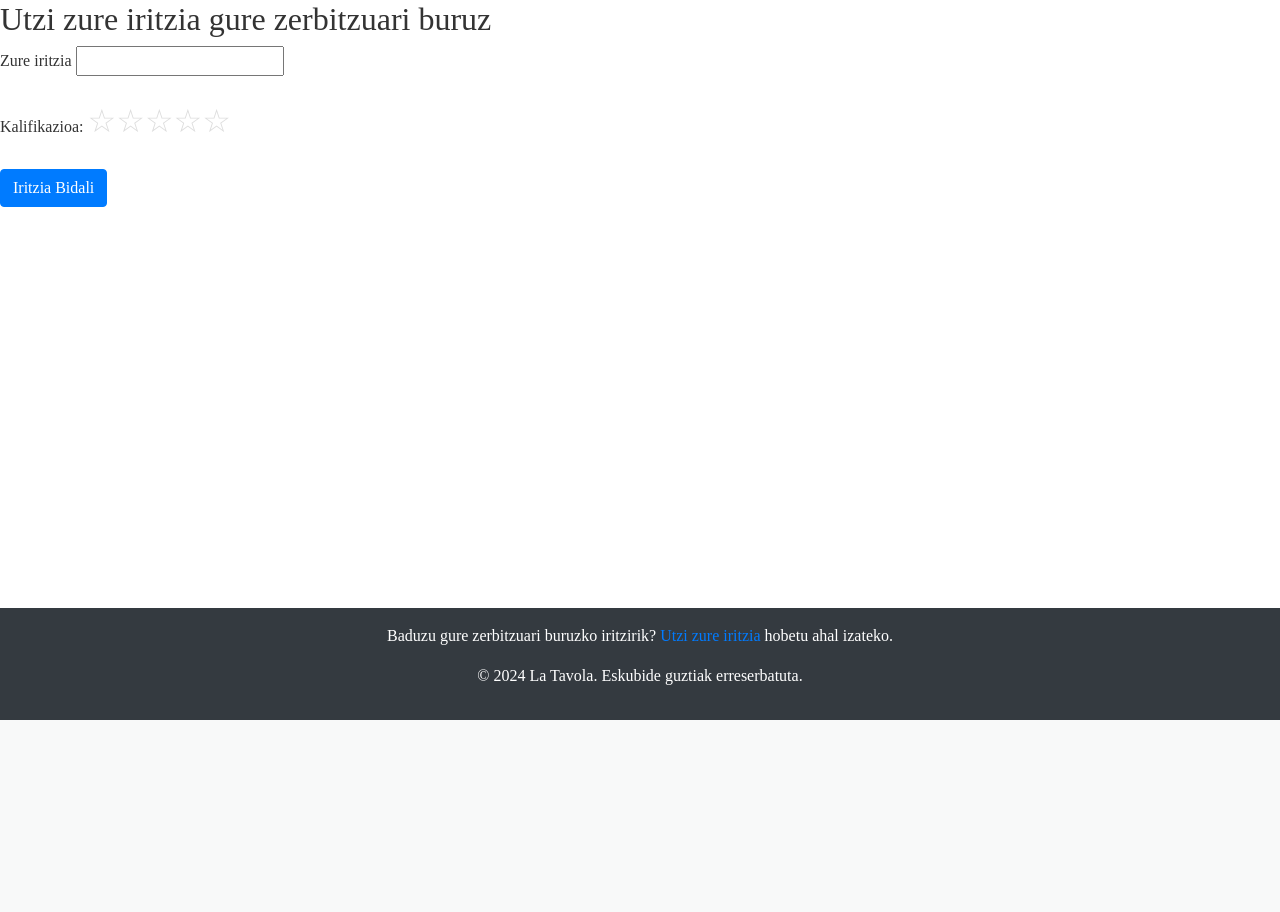
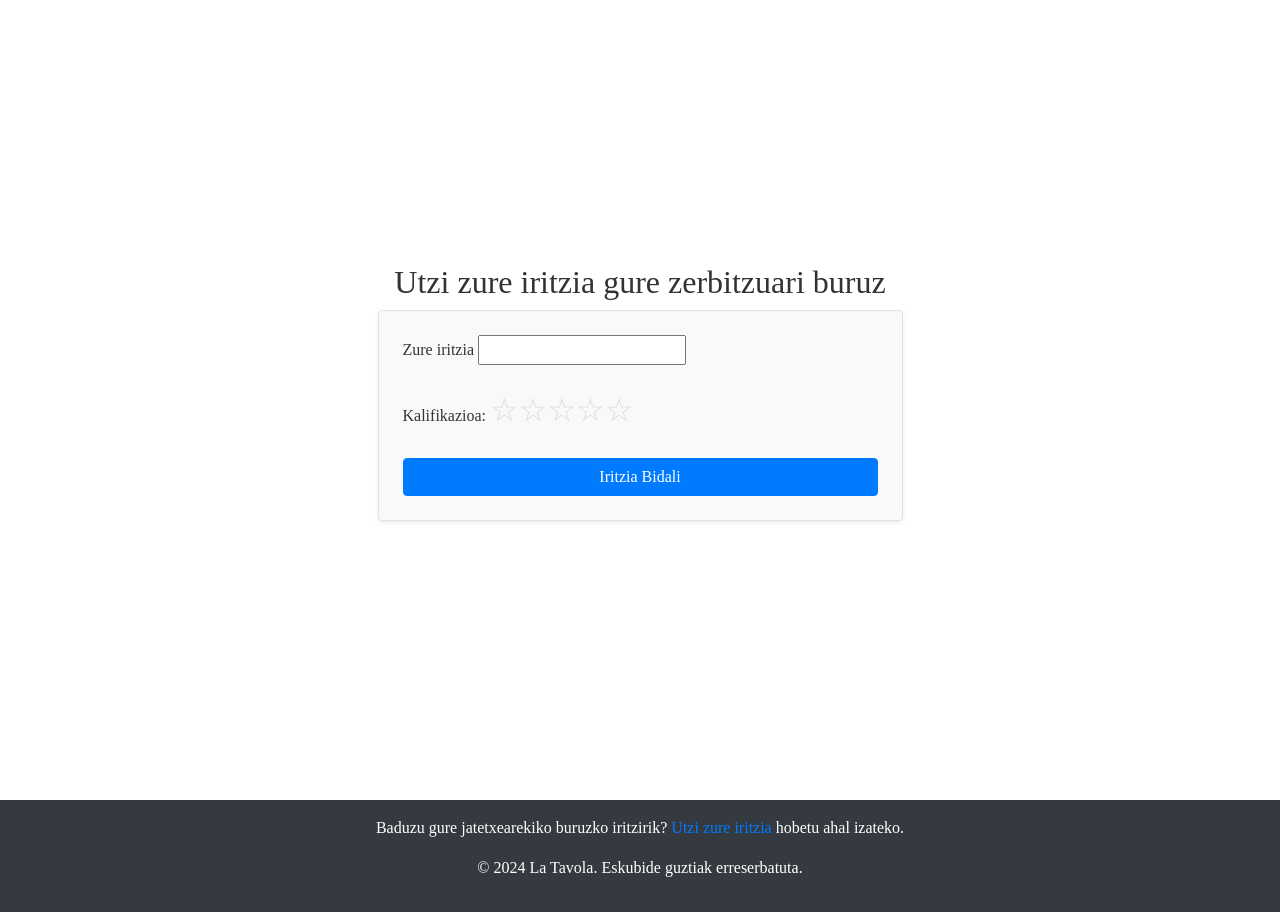
Before and after one commit to asierferrero/LaTavola, a Django app: template LaTavolaProiektua/LaTavolaAplikazioa/templates/iritzia_sartu.html in a window 1280 px wide. Shown: the part 80-992 px from the top of the page. Before the commit the page ends 800 px from the top, so only its background shows below. Run offline with Django 5.2, Linux system fonts and the light colour scheme; the template is opened without the code that fills it, so the values that code supplies are empty, except form fields; tables that the repository leaves empty hold one stand-in row (values such as "Sample post"); form fields are guessed from the names that the template uses; some libraries are stand-ins or nearby versions.

Commit message:
feat(#58): Iritzia panela bootstrap-ekin eginda

```diff
--- a/LaTavolaProiektua/LaTavolaAplikazioa/templates/base.html
+++ b/LaTavolaProiektua/LaTavolaAplikazioa/templates/base.html
@@ -32,7 +32,7 @@
     </div>
     <footer class="bg-dark text-white py-3 mt-auto">
       <div class="container text-center">
-        <p>Baduzu gure zerbitzuari buruzko iritzirik? <a href="{% url 'iritzia_sartu' %}">Utzi zure iritzia</a> hobetu ahal izateko.</p>
+        <p>Baduzu gure jatetxearekiko buruzko iritzirik? <a href="{% url 'iritzia_sartu' %}">Utzi zure iritzia</a> hobetu ahal izateko.</p>
         <p>&copy; 2024 La Tavola. Eskubide guztiak erreserbatuta.</p>
       </div>
     </footer>
--- a/LaTavolaProiektua/LaTavolaAplikazioa/templates/iritzia_sartu.html
+++ b/LaTavolaProiektua/LaTavolaAplikazioa/templates/iritzia_sartu.html
@@ -1,8 +1,10 @@
 {% extends "base.html" %}
 
 {% block content %}
-  <h2>Utzi zure iritzia gure zerbitzuari buruz</h2>
-  <form method="post">
+  <div class="container d-flex justify-content-center align-items-center vh-100">
+    <div class="col-md-6">
+      <h2 class="text-center">Utzi zure iritzia gure zerbitzuari buruz</h2>
+      <form method="post" class="p-4 border rounded bg-light shadow-sm">
         {% csrf_token %}
 
         <div class="form-group">
@@ -12,7 +14,7 @@
 
         <div class="form-group">
           <label>Kalifikazioa:</label>
-      <div class="rating">
+          <div class="rating text-center">
             <!-- Usamos el campo "izarrak" pero con radios personalizados -->
             <input type="radio" name="izarrak" id="star5" value="5" {% if form.izarrak.value == "5" %}checked{% endif %}>
             <label for="star5" title="5 estrellas">☆</label>
@@ -31,8 +33,10 @@
           </div>
         </div>
 
-    <button type="submit" class="btn btn-primary">Iritzia Bidali</button>
+        <button type="submit" class="btn btn-primary w-100">Iritzia Bidali</button>
       </form>
+    </div>
+  </div>
 
   <style>
     .rating {
```
Lines whose indentation alone changed are shown as unchanged.
